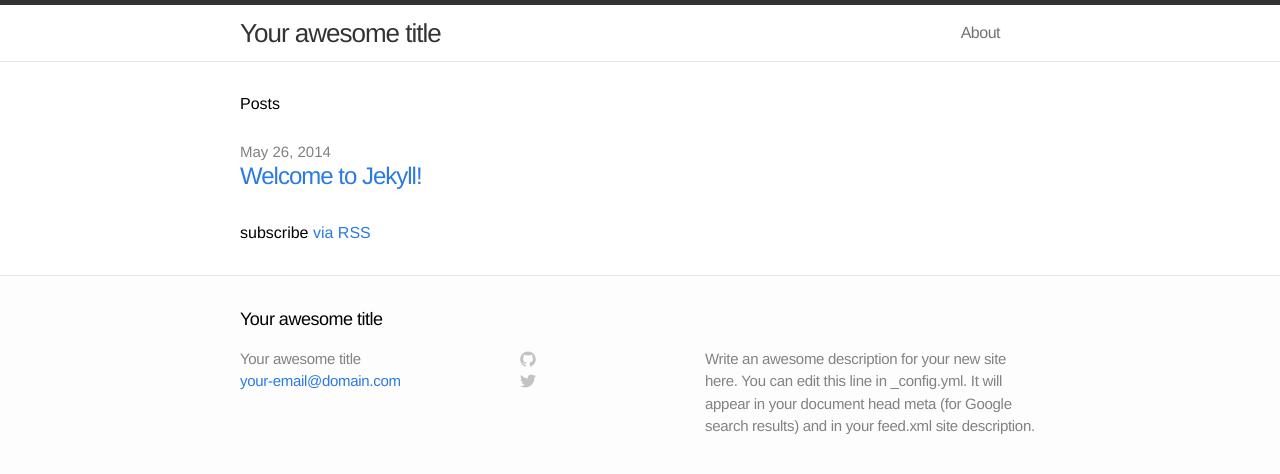
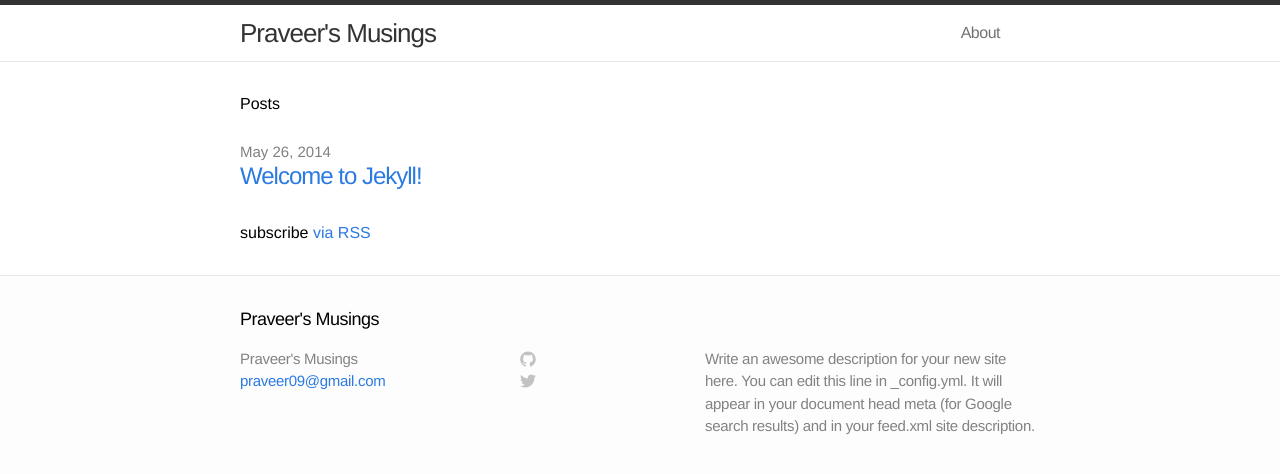
Before and after one commit to praveer09/praveer09.github.io, a Jekyll site: the page built from index.html, in a window 1280 px wide. Shown: the top 474 px of the page. Built offline with Jekyll 4.4.1, drawn with Linux system fonts in a browser that asks for light colours.

Commit message:
Modified the title

```diff
--- a/_config.yml
+++ b/_config.yml
@@ -1,6 +1,6 @@
 # Site settings
-title: Your awesome title
-email: your-email@domain.com
+title: Praveer's Musings
+email: praveer09@gmail.com
 description: "Write an awesome description for your new site here. You can edit this line in _config.yml. It will appear in your document head meta (for Google search results) and in your feed.xml site description."
 baseurl: ""
 url: "http://yourdomain.com"
```
